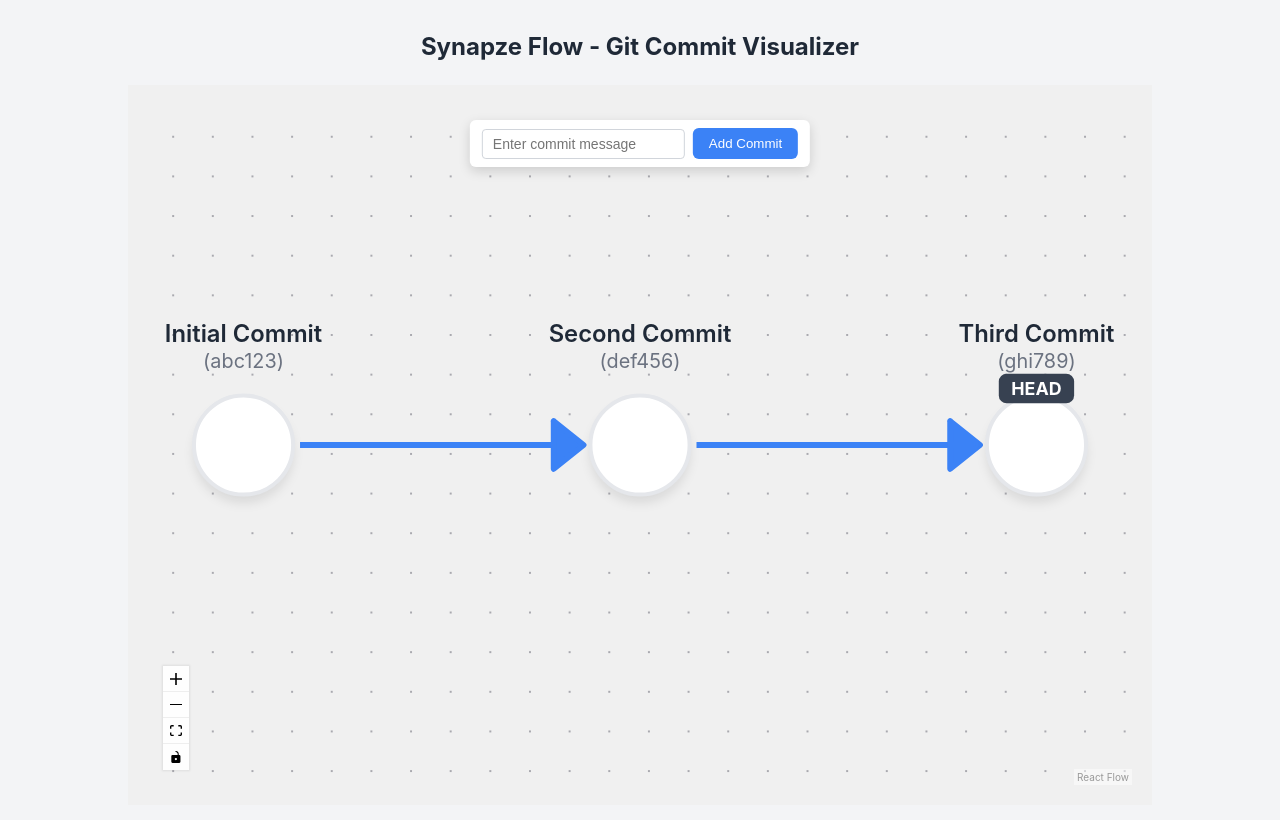
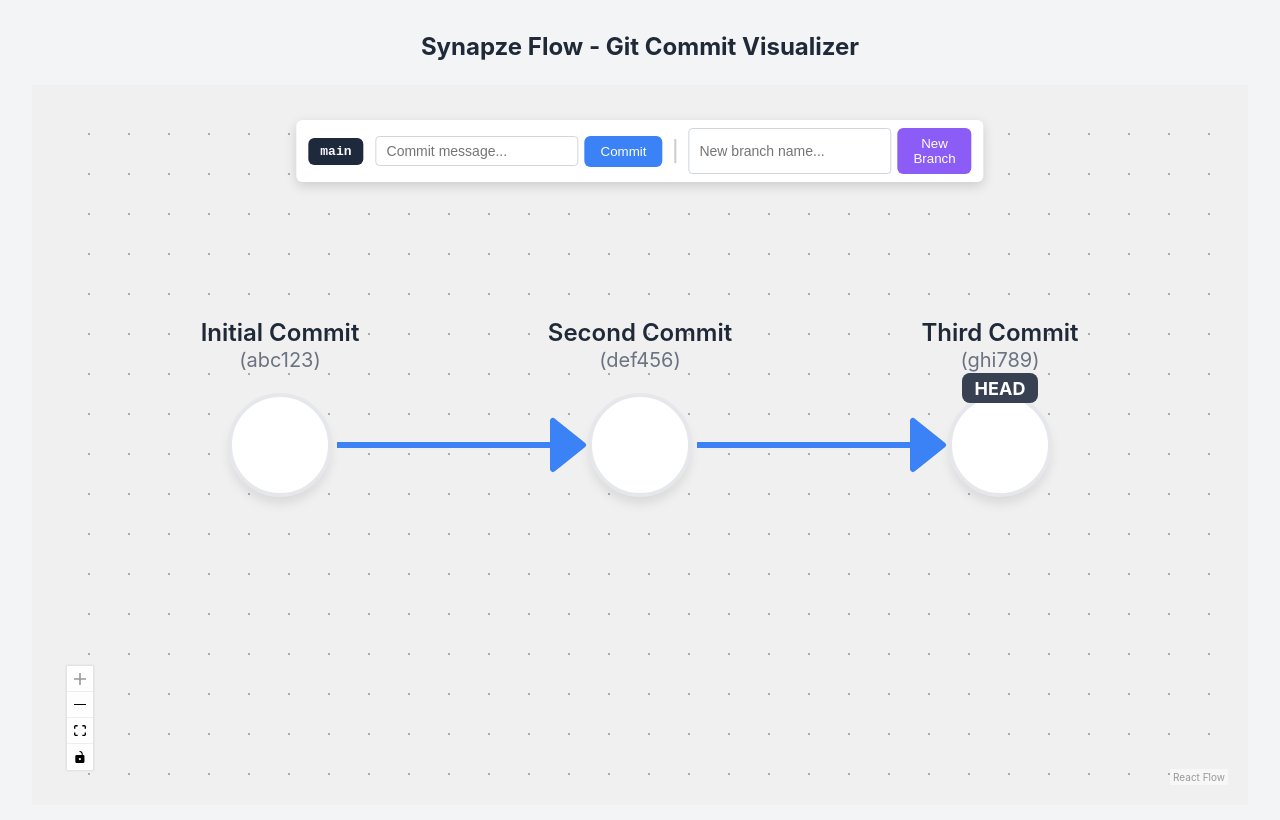
Before and after one commit to Einstein023/Synapze-Flow, a React (Vite) app in the folder synapze flow/: page / in a window 1280 px wide. Shown: the top 820 px of the page. Built offline with nearby package versions, Linux system fonts and the light colour scheme.

Commit message:
Enhance Workflow component with branch creation functionality; update commit node positioning and styles; refactor input handling for commit messages and branch names

```diff
--- a/synapze flow/src/App.jsx
+++ b/synapze flow/src/App.jsx
@@ -7,9 +7,9 @@
       <h1 className="title">
         Synapze Flow - Git Commit Visualizer
       </h1>
-      <div className="canvas-wrapper">
+      {/* <div className="canvas-wrapper"> */}
         <Workflow />
-      </div>
+      {/* </div> */}
     </main>
   )
 }
--- a/synapze flow/src/component/commitNode.jsx
+++ b/synapze flow/src/component/commitNode.jsx
@@ -1,9 +1,9 @@
-// src/components/graph/CommitNode.jsx
 import React from 'react';
 import { Handle, Position } from '@xyflow/react';
 import './workflow';
 
 export default function CommitNode({ data }) {
+
   return (
     <div className="commit-node-wrapper">
       {/* Top Text Labels */}
--- a/synapze flow/src/component/workflow.css
+++ b/synapze flow/src/component/workflow.css
@@ -93,3 +93,19 @@
   font-size: 14px;
   outline: none;
 }
+.branch-badge {
+  background-color: #1e293b;
+  color: #f8fafc;
+  padding: 6px 12px;
+  border-radius: 6px;
+  font-size: 13px;
+  font-family: monospace;
+}
+
+.branch-btn {
+  background-color: #8b5cf6 !important; /* Purple for branch creation */
+}
+
+.branch-btn:hover {
+  background-color: #7c3aed !important;
+}
--- a/synapze flow/src/component/workflow.jsx
+++ b/synapze flow/src/component/workflow.jsx
@@ -11,9 +11,9 @@
 };
 
 const initialNodes = [
-  { id: '1', position: { x: 200, y: 0 }, type: 'commitNode', data: { label: 'Initial Commit', commitId: 'abc123', isHead: false } },
-  { id: '2', position: { x: 400, y: 0 }, type: 'commitNode', data: { label: 'Second Commit', commitId: 'def456', isHead: false } },
-  { id: '3', position: { x: 600, y: 0 }, type: 'commitNode', data: { label: 'Third Commit', commitId: 'ghi789', isHead: true } },
+  { id: '1', position: { x: 100, y: 100 }, type: 'commitNode', data: { label: 'Initial Commit', commitId: 'abc123', isHead: false, branch: 'main' } },
+  { id: '2', position: { x: 280, y: 100 }, type: 'commitNode', data: { label: 'Second Commit', commitId: 'def456', isHead: false, branch: 'main' } },
+  { id: '3', position: { x: 460, y: 100 }, type: 'commitNode', data: { label: 'Third Commit', commitId: 'ghi789', isHead: true, branch: 'main' } },
 ];
 
 const initialEdges = [
@@ -23,12 +23,7 @@
     target: '2',
     type: 'smoothstep',
     style: { stroke: '#3b82f6', strokeWidth: 3 },
-    markerEnd: {
-      type: MarkerType.ArrowClosed,
-      width: 20,
-      height: 20,
-      color: '#3b82f6',
-    },
+    markerEnd: { type: MarkerType.ArrowClosed, width: 20, height: 20, color: '#3b82f6' },
   },
   {
     id: 'e2-3',
@@ -36,12 +31,7 @@
     target: '3',
     type: 'smoothstep',
     style: { stroke: '#3b82f6', strokeWidth: 3 },
-    markerEnd: {
-      type: MarkerType.ArrowClosed,
-      width: 20,
-      height: 20,
-      color: '#3b82f6',
-    },
+    markerEnd: { type: MarkerType.ArrowClosed, width: 20, height: 20, color: '#3b82f6' },
   },
 ];
 
@@ -50,17 +40,59 @@
   const [edges, setEdges, onEdgesChange] = useEdgesState(initialEdges);
 
   const [commitMessage, setCommitMessage] = useState('');
+  const [branchName, setBranchName] = useState('');
+  const [currentBranch, setCurrentBranch] = useState('main');
 
-  const handleButtonClick = (e) => {
-    // 1. Prevent default form submit (stops page refresh)
+ // FIND AVAILABLE SPACE FOR BRANCHES AND COMMITS
+const getAvailablePosition = (targetX, targetY, existingNodes) => {
+  const nodeSpaceY = 120;
+  let adjustedY = targetY;
+
+  // Checks if any node is within 50px of the candidate coordinates (x, y)
+  const isOccupied = (x, y) =>
+    existingNodes.some(
+      (node) =>
+        Math.abs(node.position.x - x) < 50 && Math.abs(node.position.y - y) < 50
+    );
+
+  // Keep stepping down vertically until a free slot is found
+  while (isOccupied(targetX, adjustedY)) {
+    adjustedY += nodeSpaceY;
+  }
+
+  return { x: targetX, y: adjustedY };
+};
+  const getHeadNode = () => nodes.find((node) => node.data.isHead) || nodes[nodes.length - 1];
+
+
+  // HANDLE NODE CLICK TO SET HEAD AND BRANCH
+  const handleNodeClick = (event, clickedNode) => {
+    setNodes((prevNodes) =>
+      prevNodes.map((node) => ({
+        ...node,
+        data: {
+          ...node.data,
+          isHead: node.id === clickedNode.id,
+        },
+      }))
+    );
+
+    if (clickedNode.data.branch && clickedNode.data.branch !== currentBranch) {
+      setCurrentBranch(clickedNode.data.branch);
+    }
+  };
+
+  const handleAddCommit = (e) => {
     e.preventDefault();
 
+    const activeHead = getHeadNode();
     const shortHash = Math.random().toString(16).substring(2, 9);
     const newCommitId = `c-${shortHash}`;
 
-    const lastNode = nodes[nodes.length - 1];
-    const newX = lastNode ? lastNode.position.x + 180 : 200;
-    const newY = lastNode ? lastNode.position.y : 0;
+    const defaultX = activeHead ? activeHead.position.x + 180 : 100;
+    const defaultY = activeHead ? activeHead.position.y : 100;
+
+    const { x: newX, y: newY } = getAvailablePosition(defaultX, defaultY, nodes);
 
     const newNode = {
       id: newCommitId,
@@ -69,57 +101,88 @@
       data: {
         label: commitMessage.trim() || 'New Commit',
         commitId: shortHash,
-        isHead: true, // Newest commit becomes HEAD
+        isHead: true,
+        branch: currentBranch,
       },
     };
 
-    // 2. Remove isHead from previous nodes so only the latest node has HEAD
-    setNodes((prevNodes) =>
-      prevNodes.map((node) => ({
-        ...node,
-        data: {
-          ...node.data,
-          isHead: false,
-        },
-      })).concat(newNode)
+    setNodes((prev) =>
+      prev.map((n) => ({ ...n, data: { ...n.data, isHead: false } })).concat(newNode)
     );
 
-    // 3. Connect edge safely only if a previous node exists
-    if (lastNode) {
+    if (activeHead) {
+      const edgeColor = currentBranch === 'main' ? '#3b82f6' : '#8b5cf6';
+
       const newEdge = {
-        id: `e${lastNode.id}-${newNode.id}`,
-        source: lastNode.id,
+        id: `e${activeHead.id}-${newNode.id}`,
+        source: activeHead.id,
         target: newNode.id,
         type: 'smoothstep',
-        style: { stroke: '#3b82f6', strokeWidth: 3 },
-        markerEnd: {
-          type: MarkerType.ArrowClosed,
-          width: 20,
-          height: 20,
-          color: '#3b82f6',
-        },
+        style: { stroke: edgeColor, strokeWidth: 3 },
+        markerEnd: { type: MarkerType.ArrowClosed, width: 20, height: 20, color: edgeColor },
       };
       setEdges((eds) => [...eds, newEdge]);
     }
 
-    // 4. Clear input box
     setCommitMessage('');
   };
 
+  const handleCreateBranch = () => {
+    if (!branchName.trim()) return;
+
+    const activeHead = getHeadNode();
+    const shortHash = Math.random().toString(16).substring(2, 9);
+    const newCommitId = `c-${shortHash}`;
+
+    // Prevent overlapping parallel branches off the same parent
+    const existingBranchOffset = nodes.filter(
+      (n) => activeHead && n.position.x === activeHead.position.x + 180
+    ).length;
+
+    const defaultX = activeHead ? activeHead.position.x + 180 : 100;
+    const defaultY = activeHead ? activeHead.position.y + 120 * (existingBranchOffset + 1) : 220;
+
+    const { x: newX, y: newY } = getAvailablePosition(defaultX, defaultY, nodes)
+
+    const newBranchCommit = {
+      id: newCommitId,
+      position: { x: newX, y: newY },
+      type: 'commitNode',
+      data: {
+        label: `Start ${branchName.trim()}`,
+        commitId: shortHash,
+        isHead: true,
+        branch: branchName.trim(),
+      },
+    };
+
+    setNodes((prev) =>
+      prev.map((n) => ({ ...n, data: { ...n.data, isHead: false } })).concat(newBranchCommit)
+    );
+
+    if (activeHead) {
+      const branchEdge = {
+        id: `e${activeHead.id}-${newBranchCommit.id}`,
+        source: activeHead.id,
+        target: newBranchCommit.id,
+        type: 'smoothstep',
+        style: { stroke: '#8b5cf6', strokeWidth: 3 },
+        markerEnd: { type: MarkerType.ArrowClosed, width: 20, height: 20, color: '#8b5cf6' },
+      };
+      setEdges((eds) => [...eds, branchEdge]);
+    }
+
+    setCurrentBranch(branchName.trim());
+    setBranchName('');
+  };
+
   return (
-    <div
-      style={{
-        height: '90vh',
-        width: '100%',
-        backgroundColor: '#f0f0f0',
-        padding: '20px',
-        boxSizing: 'border-box',
-      }}
-    >
+    <div style={{ height: '90vh', width: '100%', backgroundColor: '#f0f0f0', padding: '20px', boxSizing: 'border-box' }}>
       <ReactFlow
         nodes={nodes}
         edges={edges}
         nodeTypes={nodeTypes}
+        onNodeClick={handleNodeClick}
         onNodesChange={onNodesChange}
         onEdgesChange={onEdgesChange}
         fitView
@@ -128,18 +191,39 @@
         <Controls />
 
         <Panel position="top-center" className="workflow-panel">
-          <form onSubmit={handleButtonClick}>
+          <div style={{ display: 'flex', gap: '12px', alignItems: 'center' }}>
+            <span className="branch-badge">
+              <strong>{currentBranch}</strong>
+            </span>
+
+            <form onSubmit={handleAddCommit} style={{ display: 'flex', gap: '6px' }}>
               <input
                 type="text"
-              placeholder="Enter commit message"
+                placeholder="Commit message..."
                 value={commitMessage}
                 onChange={(e) => setCommitMessage(e.target.value)}
                 className="commit-input"
               />
               <Button type="submit" className="workflow-action-button">
-              Add Commit
+                Commit
               </Button>
             </form>
+
+            <div style={{ borderLeft: '2px solid #ccc', height: '24px' }} />
+
+            <div style={{ display: 'flex', gap: '6px' }}>
+              <input
+                type="text"
+                placeholder="New branch name..."
+                value={branchName}
+                onChange={(e) => setBranchName(e.target.value)}
+                className="commit-input"
+              />
+              <Button type="button" onClick={handleCreateBranch} className="workflow-action-button branch-btn">
+                New Branch
+              </Button>
+            </div>
+          </div>
         </Panel>
       </ReactFlow>
     </div>
```
Lines whose indentation alone changed are shown as unchanged.
